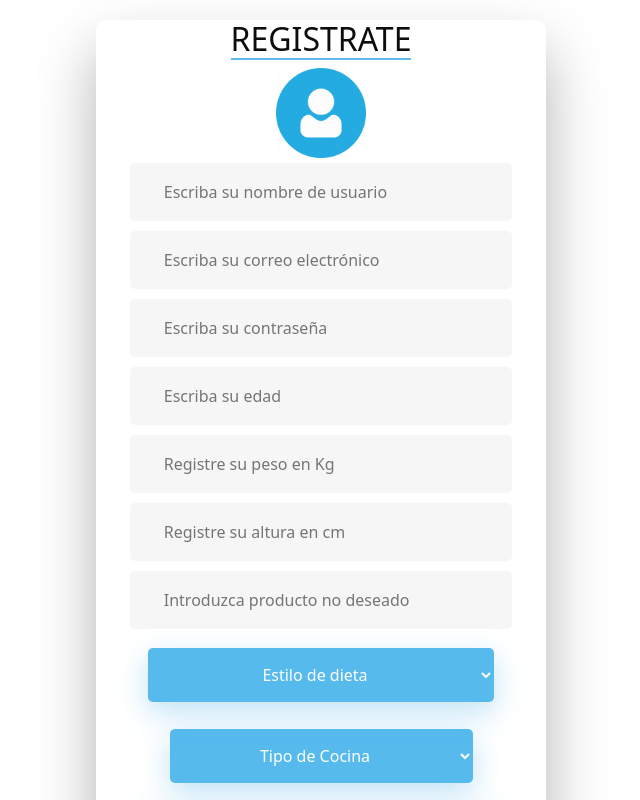
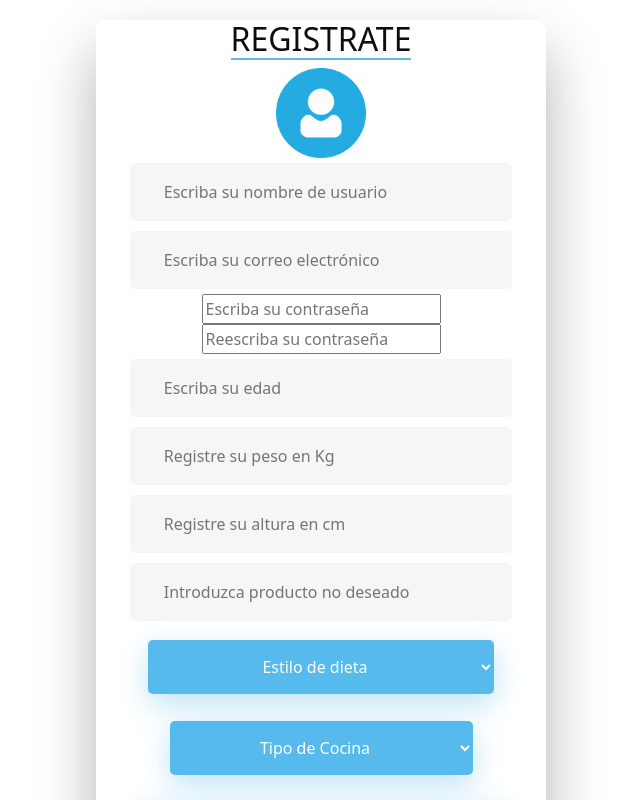
Before and after one commit to Alfesito/ISST-Grupo13-Caso-23, a React (Create React App) app in the folder frontend/: page /signin in a window 1280 px wide. Shown: the top 800 px of the page, without its empty margins (319-959 px from the left). Built offline with nearby package versions, Linux system fonts and the light colour scheme; no server answers.

Commit message:
Depurar campos del signin

```diff
--- a/frontend/src/componentes/SignIn.js
+++ b/frontend/src/componentes/SignIn.js
@@ -7,7 +7,8 @@ import iconAvatar from "../images/iconAvatar.png"
 
 export default function SignIn() {
   const [username, setUsername] = useState("");
-  const [contraseña, setContraseña] = useState("");
+  const [contraseña1, setContraseña1] = useState("");
+  const [contraseña2, setContraseña2] = useState("");
   const [correo, setCorreo] = useState("");
   const [edad, setEdad] = useState("");
   const [peso, setPeso] = useState("");
@@ -20,9 +21,43 @@ export default function SignIn() {
 
   const handleVerify = async (e) => {
     e.preventDefault();
-    if (username === "" || contraseña === "" || correo === "") {
+    if (username === "" || contraseña1 === "" || correo === "" || contraseña2 === "") {
       setCorrect(false)
       alert("Campos obligatorios nulos")
+    } else if (username.length < 5 || contraseña1.length < 5 || contraseña2.length < 5) {
+      setCorrect(false)
+      alert("Nombre de usuario y contraseña deben tener al menos 5 caracteres");
+      return;
+
+    } else if (!/\S+@\S+\.\S+/.test(correo)) {
+      setCorrect(false)
+      alert("Correo electrónico inválido");
+      return;
+
+    } else if (contraseña1 !== contraseña2) {
+      setCorrect(false)
+      alert("Las contraseñas no son iguales");
+      return;
+    } else if (edad !== "" || peso !== "" || altura !== "") {
+      if (isNaN(parseInt(edad) && edad !== "")) {
+        setCorrect(false)
+        alert("La edad debe ser un número entero");
+        return;
+      } else if (isNaN(parseFloat(peso)) && peso !== "") {
+        setCorrect(false)
+        alert("El peso debe ser un número decimal");
+        return;
+      } else if (isNaN(parseFloat(altura)) && altura !== "") {
+        setCorrect(false)
+        alert("La altura debe ser un número decimal");
+        return;
+      } else{
+        if (correct) {
+          await handleSubmit(e)
+        } else {
+          setCorrect(true)
+        }
+      }
     } else {
       if (correct) {
         await handleSubmit(e)
@@ -40,13 +75,13 @@ export default function SignIn() {
           'Content-Type': 'application/json'
         },
         method: "POST",
-        body: JSON.stringify({ "username": username, "contrasena": contraseña, "correo": correo, "edad": parseInt(edad), "peso": peso, "altura": altura, "indeseado": alergia, "alergia": health, "dieta": diet, "cocina_fav": cuisine })
+        body: JSON.stringify({ "username": username, "contrasena": contraseña1, "correo": correo, "edad": parseInt(edad), "peso": peso, "altura": altura, "indeseado": alergia, "alergia": health, "dieta": diet, "cocina_fav": cuisine })
       })
       .then(function (res) {
         if (res.status === 200) {
-          alert("Gracias por registrarte")
+          alert("Gracias por registrarte :)")
           window.location.href = '/';
-        }else{
+        } else {
           alert('Algo ha salido mal')
           setCorrect(false)
         }
@@ -58,8 +93,11 @@ export default function SignIn() {
   const handleUsername = (event) => {
     setUsername(event.target.value);
   };
-  const handleContraseña = (event) => {
-    setContraseña(event.target.value);
+  const handleContraseña1 = (event) => {
+    setContraseña1(event.target.value);
+  };
+  const handleContraseña2 = (event) => {
+    setContraseña2(event.target.value);
   };
   const handleCorreo = (event) => {
     setCorreo(event.target.value);
@@ -121,12 +159,20 @@ export default function SignIn() {
               onChange={handleCorreo}
             ></input>
             <input
-              type="text"
-              id="password"
+              type="password"
+              id="password1"
               class="fadeIn fourth"
               placeholder="Escriba su contraseña"
-              value={contraseña}
-              onChange={handleContraseña}
+              value={contraseña1}
+              onChange={handleContraseña1}
+            ></input>
+            <input
+              type="password"
+              id="password2"
+              class="fadeIn fourth"
+              placeholder="Reescriba su contraseña"
+              value={contraseña2}
+              onChange={handleContraseña2}
             ></input>
             <input
               type="text"
@@ -221,13 +267,12 @@ export default function SignIn() {
             </div>
             {correct ? <Link to="/login"><button type="submit" value="Confirmar" class="btn btn-success" onClick={handleVerify}>Confirmar</button></Link> :
               <button type="submit" class="btn btn-info" value="Regístrate" onClick={handleVerify}>Regístrate</button>}
-              {/* <input type="submit" class="fadeIn x" value="Regístrate"></input> */}
           </form>
         </div>
       </div>
       <div>
         <Link to="/">
-            <button id="volver" class="btn btn-danger">Volver</button>
+          <button id="volver" class="btn btn-danger">Volver</button>
         </Link>
       </div>
     </div>
```
Also changed, not shown: 1 other file (tests, documents, lock files or other folders).
